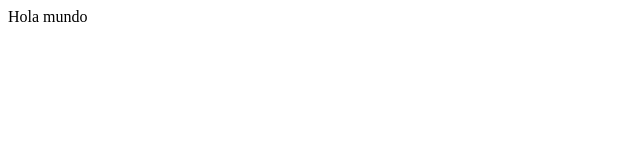
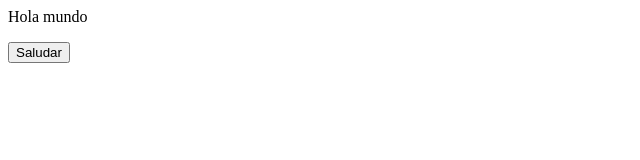
Before and after one commit to cavescio/ejercicio1, a plain HTML site: page index.html in a window 1280 px wide. Shown: the whole page, without its empty margins (0-640 px from the left). Drawn offline with Linux system fonts and the light colour scheme.

Commit message:
creamos nuestro primer botón

```diff
--- a/index.html
+++ b/index.html
@@ -4,5 +4,6 @@
 </head>
 <body>
 	<p>Hola mundo</p>
+	<input type="button" value="Saludar" id="saludar">
 </body>
 </html>
```
